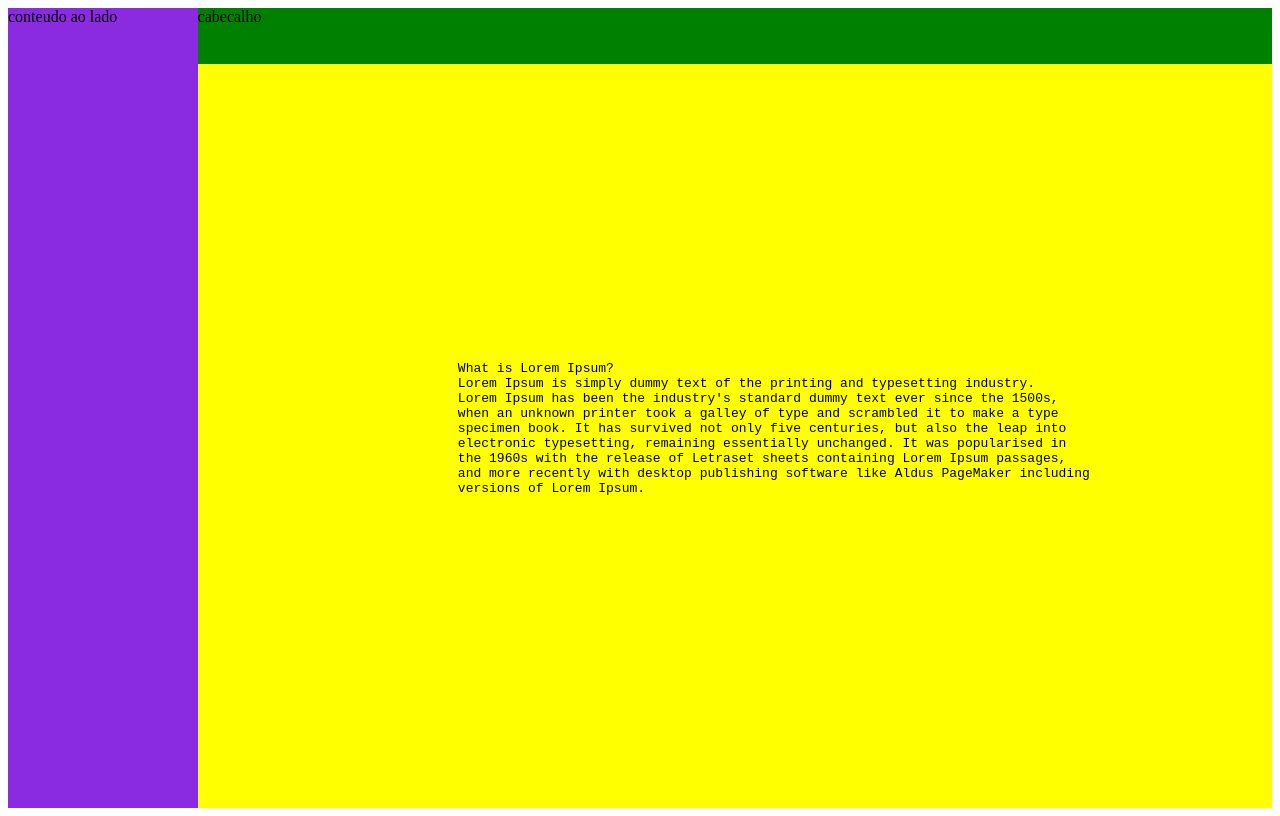
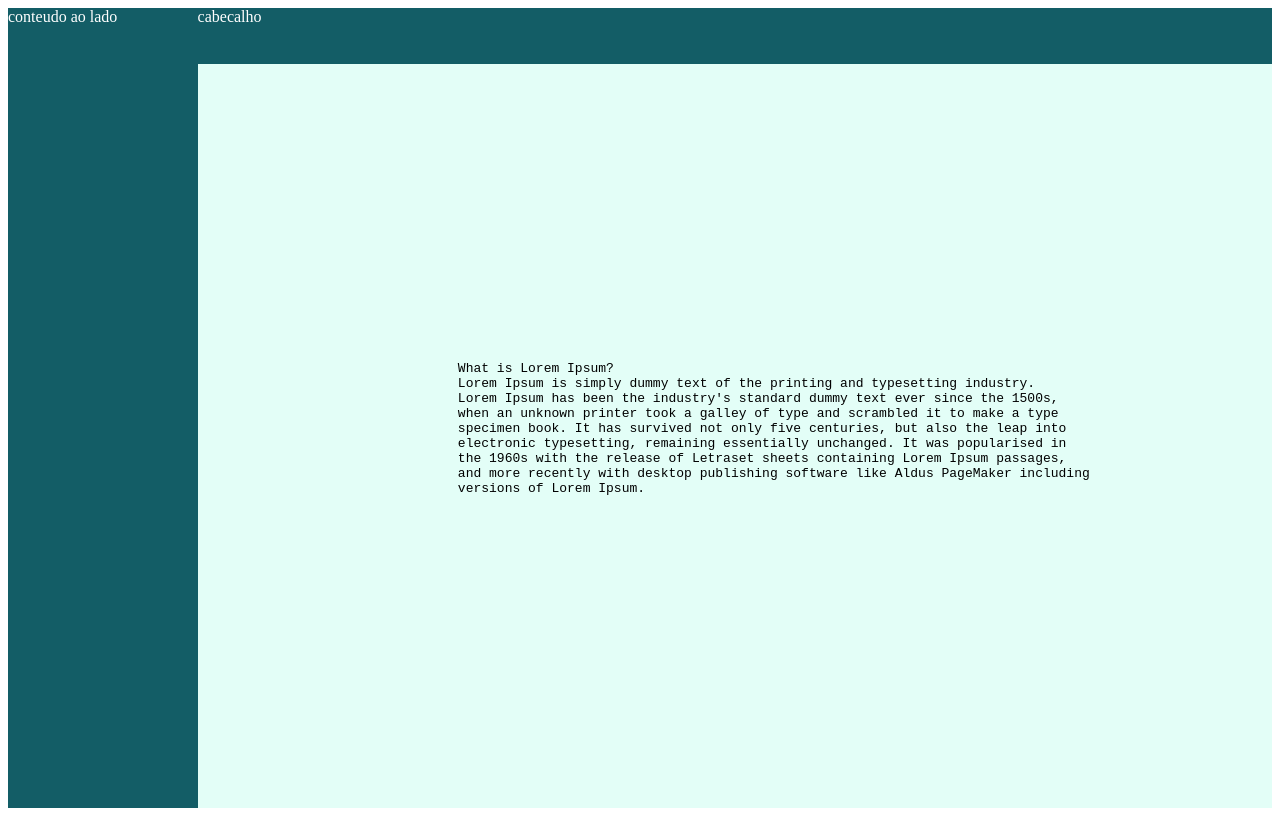
Before and after one commit to RaphaelNCP/Projeto_Angular_Fumec, an Angular app: page / in a window 1280 px wide. Built offline with nearby package versions, Linux system fonts and the light colour scheme.

Commit message:
adicionando cores

```diff
--- a/src/app/app.component.scss
+++ b/src/app/app.component.scss
@@ -17,17 +17,20 @@ body {
 
   .aside {
     grid-area: ASIDE;
-    background-color: blueviolet;
+    background-color: #135d66;
+    color: white;
   }
   .header {
     grid-area: header;
-    background-color: green;
+    background-color: #135d66;
+    color: white;
   }
   .main-content {
     grid-area: MAIN;
-    background-color: yellow;
+    background-color: #e3fef7;
     display: flex;
     align-items: center;
     justify-content: center;
+    color: black;
   }
 }
--- a/src/app/app.component.ts
+++ b/src/app/app.component.ts
@@ -6,7 +6,7 @@ import { RouterOutlet } from '@angular/router';
   standalone: true,
   imports: [RouterOutlet],
   templateUrl: './app.component.html',
-  styleUrl: './app.component.scss'
+  styleUrl: './app.component.scss',
 })
 export class AppComponent {
   title = 'angularapp';
```
